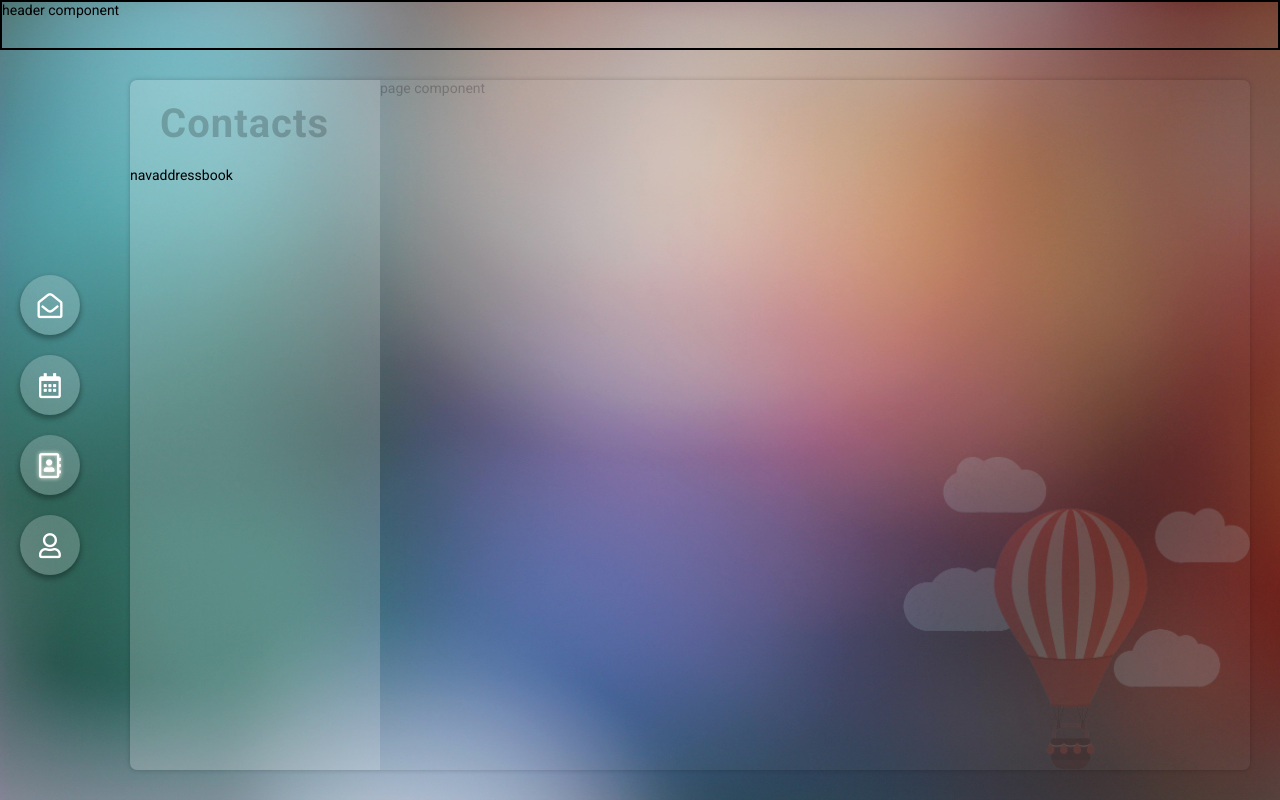
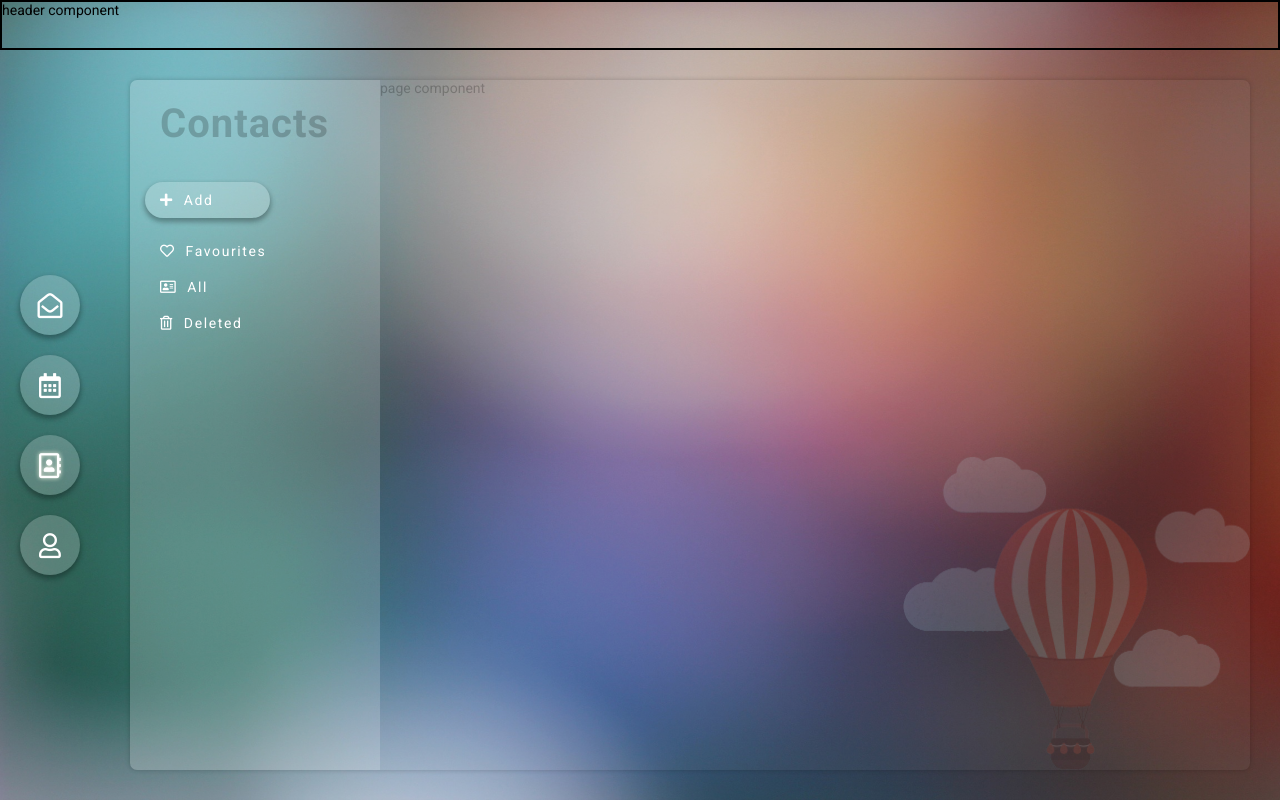
Before and after one commit to joannaSkowron/mailing_app, a React (Create React App) app: page /addressbook in a window 1280 px wide. Built offline with nearby package versions, Linux system fonts and the light colour scheme.

Commit message:
Add NavAccount and NavAddressbook content&CSS

```diff
--- a/src/layout/NavAccount.js
+++ b/src/layout/NavAccount.js
@@ -1,12 +1,35 @@
 import React from 'react';
+import { NavLink } from 'react-router-dom';
+
+const navItems = [
+  { name: 'Account info', path: '/account/info', exact: true, icon: <i class="fas fa-info"></i> },
+  { name: 'Edit', path: '/account/edit', exact: true, icon: <i class="far fa-edit"></i> },
+  { name: 'Sign out', path: '/account/signout', exact: true, icon: <i class="far fa-arrow-alt-circle-right"></i> },
+]
 
 const NavAccount = () => {
+
+  const navigation = navItems.map(navItem => (
+
+    < li className="nav-item" key={navItem.name} >
+      <NavLink to={navItem.path} exact={navItem.exact ? navItem.exact : false}>
+        {navItem.icon}{navItem.name}
+      </NavLink>
+    </li >
+  ));
+
   return (
     <>
       <header>
         <h1 className='nav-header'>Account</h1>
       </header>
-      <div>navaccount</div>
+      <nav className="nav-container">
+
+        <ul className="nav">
+          {navigation}
+        </ul>
+
+      </nav>
     </>
   );
 }
--- a/src/layout/NavAddressbook.js
+++ b/src/layout/NavAddressbook.js
@@ -1,14 +1,39 @@
 import React from 'react';
+import { NavLink } from 'react-router-dom';
+import '../styles/Nav.css';
+
+const navItems = [
+  { name: 'Favourites', path: '/emailaddressbook/favourites', icon: <i class="far fa-heart"></i> },
+  { name: 'All', path: '/emailaddressbook/all', icon: <i class="far fa-address-card"></i> },
+  { name: 'Deleted', path: '/emailaddressbook/deleted', icon: <i class='far fa-trash-alt'></i> },
+]
+
 
 const NavAddressbook = () => {
+
+  const navigation = navItems.map(navItem => (
+    <li className="nav-item" key={navItem.name}>
+      <NavLink to={navItem.path} exact={navItem.exact ? navItem.exact : false}>
+        {navItem.icon}{navItem.name}
+      </NavLink>
+    </li>
+  ))
+
   return (
     <>
       <header>
         <h1 className='nav-header'>Contacts</h1>
       </header>
-      <div>
-        navaddressbook
-    </div>
+      <nav className="nav-container">
+        <ul className="nav">
+          <li className="nav-item nav-item-btn">
+            <NavLink to='/addressbook/add' exact>
+              <i class='fas fa-plus'></i>Add
+            </NavLink>
+          </li>
+          {navigation}
+        </ul>
+      </nav>
     </>
   );
 }
--- a/src/layout/NavEmail.js
+++ b/src/layout/NavEmail.js
@@ -31,7 +31,7 @@ const NavEmail = () => {
           <li className='nav-item nav-item-btn'>
             <NavLink to='/email/compose' exact>
               <i class='fas fa-plus'></i>Compose
-      </NavLink> </li>
+            </NavLink> </li>
           {navigation}
         </ul>
       </nav>
```
